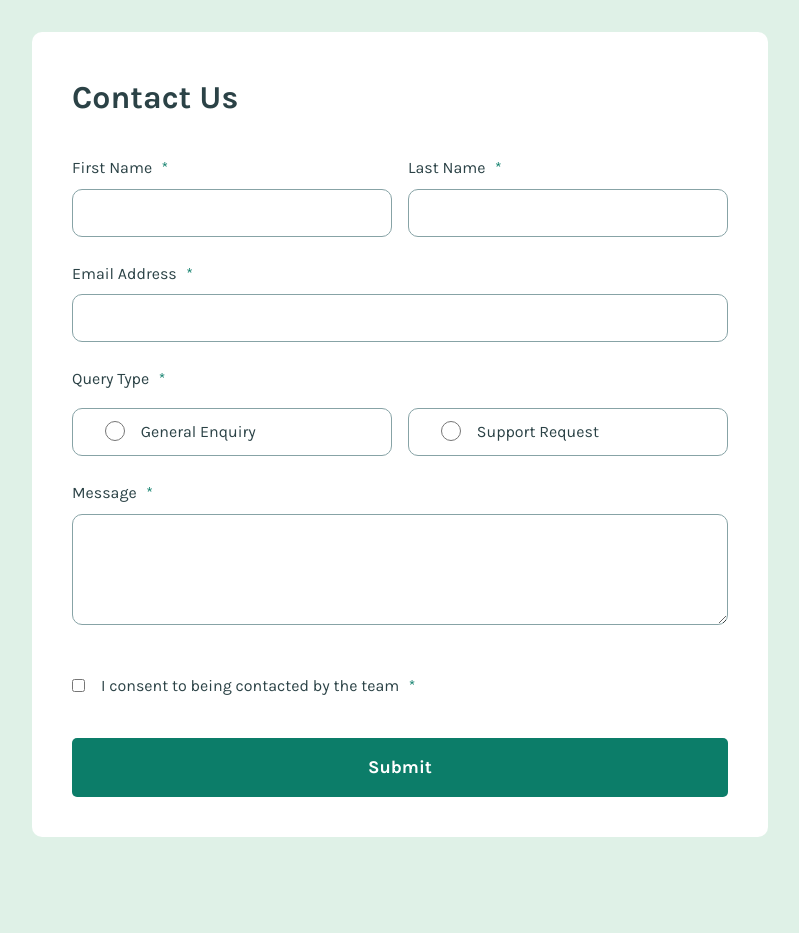
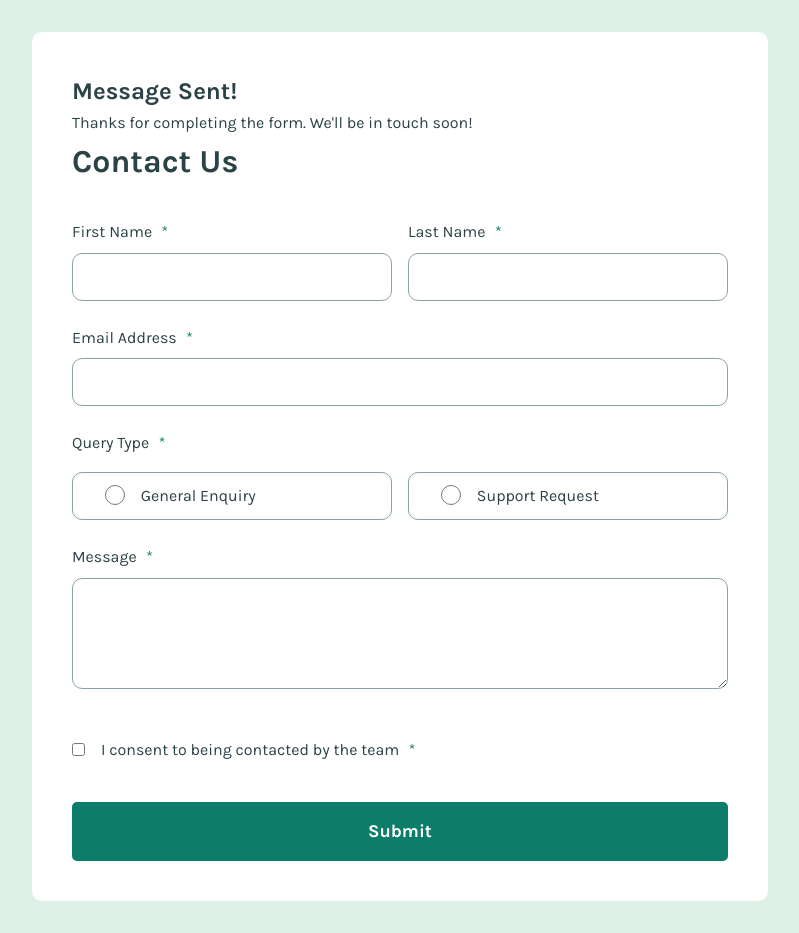
Before and after one commit to jkaps9/contact-form-main, a plain HTML site: page index.html in a window 1280 px wide. Shown: the whole page, without its empty margins (240-1039 px from the left). Before the commit the page ends 869 px from the top, so only its background shows below. Drawn offline with Linux system fonts and the light colour scheme.

Commit message:
add success message

```diff
--- a/index.html
+++ b/index.html
@@ -21,6 +21,10 @@
   <body>
     <main>
       <div class="container">
+        <div class="success-message">
+          <h2>Message Sent!</h2>
+          <p>Thanks for completing the form. We'll be in touch soon!</p>
+        </div>
         <h1>Contact Us</h1>
         <form id="contact-form">
           <div class="form-group">
@@ -112,8 +116,6 @@
           </div>
 
           <button class="span-all">Submit</button>
-          <!-- Message Sent!
-    Thanks for completing the form. We'll be in touch soon! -->
         </form>
       </div>
     </main>
```
